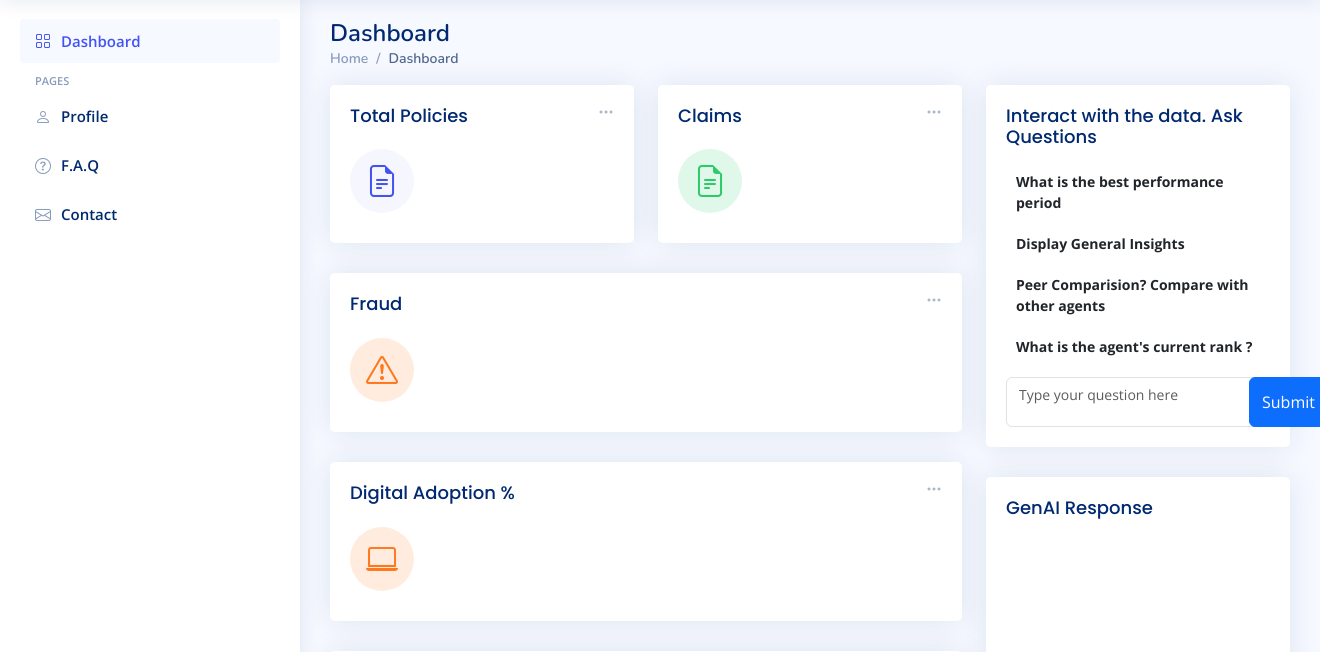
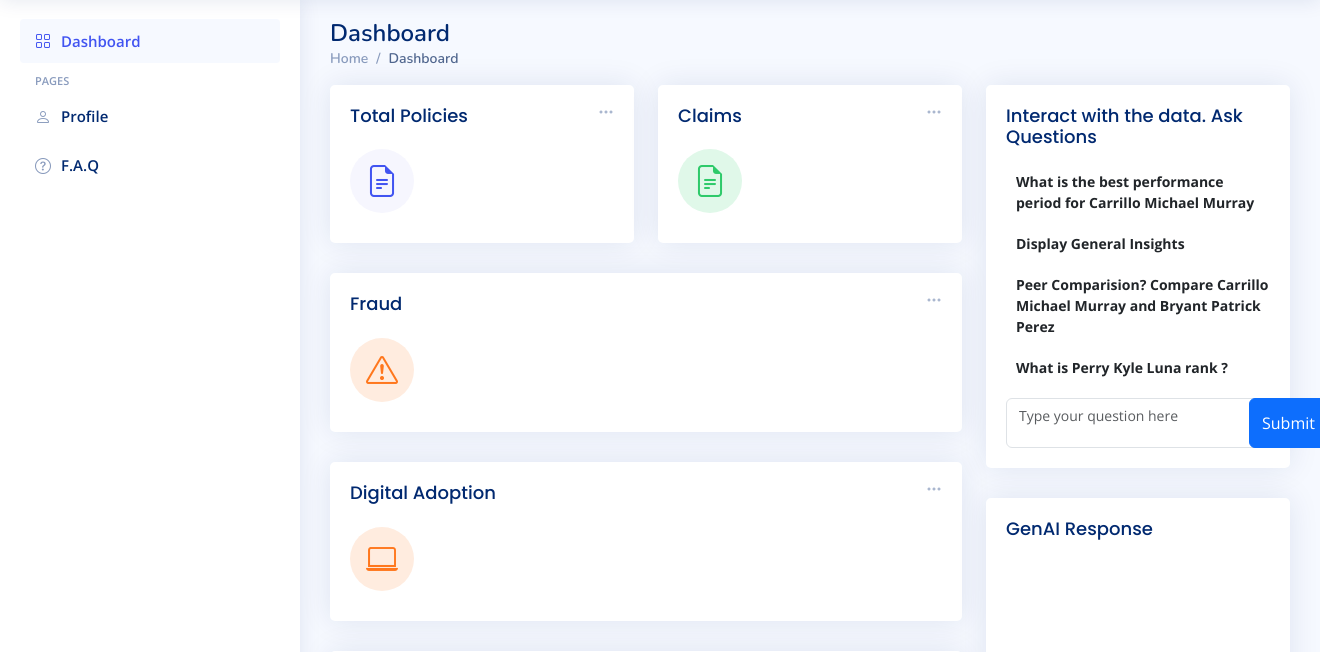
Before and after one commit to gary-limo/genai2, a Django app: page / in a window 1320 px wide. Shown: the part 61-713 px from the top of the page. Run offline with Django 4.2, Linux system fonts and the light colour scheme; data that the repository does not hold is empty; some libraries are stand-ins or nearby versions.

Commit message:
iteration

```diff
--- a/hello/templates/index.html
+++ b/hello/templates/index.html
@@ -145,12 +145,7 @@
         </a>
       </li><!-- End F.A.Q Page Nav -->
 
-      <li class="nav-item">
-        <a class="nav-link collapsed" href="pages-contact.html">
-          <i class="bi bi-envelope"></i>
-          <span>Contact</span>
-        </a>
-      </li><!-- End Contact Page Nav -->
+
 
 
 
@@ -306,7 +301,7 @@
                 </div>
 
                 <div class="card-body">
-                  <h5 class="card-title">Digital Adoption %</h5>
+                  <h5 class="card-title">Digital Adoption</h5>
                   <div class="d-flex align-items-center">
                       <div class="card-icon rounded-circle d-flex align-items-center justify-content-center">
                           <i class="bi bi-laptop"></i>
@@ -373,7 +368,7 @@
 
 
                   <div class="activity-content">
-                    <a href="#" class="fw-bold text-dark" onclick="populateTextarea('What is the best performance period?')">What is the best performance period</a>
+                    <a href="#" class="fw-bold text-dark" onclick="populateTextarea('What is the best performance period for Carrillo Michael Murray?')">What is the best performance period for Carrillo Michael Murray</a>
                   </div>
                 </div><!-- End activity item-->
 
@@ -391,7 +386,7 @@
 
 
                   <div class="activity-content">
-                    <a href="#" class="fw-bold text-dark" onclick="populateTextarea('Peer Comparision? Compare with other agents')" >Peer Comparision? Compare with other agents</a>
+                    <a href="#" class="fw-bold text-dark" onclick="populateTextarea('Peer Comparision? Compare Carrillo Michael Murray and Bryant Patrick Perez')" >Peer Comparision? Compare Carrillo Michael Murray and Bryant Patrick Perez</a>
                   </div>
                 </div><!-- End activity item-->
 
@@ -399,7 +394,7 @@
 
 
                   <div class="activity-content">
-                    <a href="#" class="fw-bold text-dark" onclick="populateTextarea('What is the agent current rank ?')"  >What is the agent's current rank ?</a>
+                    <a href="#" class="fw-bold text-dark" onclick="populateTextarea('What is Perry Kyle Luna  rank ?')"  >What is Perry Kyle Luna rank ?</a>
                   </div>
                 </div><!-- End activity item-->
 
@@ -415,9 +410,13 @@
                     <div class="row">
                         <div class="col-9">
                             <textarea name="question" id="question" class="form-control" style="resize: none; height: 50px; width: 300px; font-size: 14px;" placeholder="Type your question here"></textarea>
-                        </div>
+
+                          </div>
                         <div class="col-3">
+
                             <div class="buttons" {% if answer %}style="display: none"{% endif %}>
+
+
                                 <button type="submit" id="ask-button" class="btn btn-primary" style="height: 50px;">Submit</button>
                             </div>
                         </div>
@@ -631,18 +630,18 @@
 
       // Get values
       const questionValue = document.getElementById('question').value;
-      const agentValue = document.getElementById('agent-select').value;
+      //const agentValue = document.getElementById('agent-select').value;
 
       console.log("Question:", questionValue);
-  console.log("Agent:", agentValue);
+  //console.log("Agent:", agentValue);
 
 
 
       // Check if values are set
-      if (!questionValue || !agentValue) {
-          alert('Please select Agency and Agent.');
-          return;
-      }
+      //if (!questionValue || !agentValue) {
+       //   alert('Please select Agency and Agent.');
+        //  return;
+     // }
 
       // Send data to backend
       fetch('/ask', {
@@ -652,14 +651,26 @@
           },
           body: JSON.stringify({
               question: questionValue,
-              agent: agentValue
+              //agent: agentValue
           })
       })
       .then(response => response.json())
       .then(data => {
           // Handle response data here
           console.log(data);
-          document.getElementById('responseContainer').textContent = data.message;
+          //let formattedInsights = data.message.replace(/#/g, '\n');
+          //document.getElementById('responseContainer').textContent = formattedInsights;
+
+          let formattedInsights = data.message
+  .split(/\d+\)\s+/) // Split the text by the pattern of a numbered statement
+  .filter(Boolean) // Remove empty elements from the resulting array
+  .map((statement, index) => `${index + 1}) ${statement}`) // Add the numbering back
+  .join('<br>'); // Join the statements with line breaks
+
+document.getElementById('responseContainer').innerHTML = formattedInsights;
+
+
+
 
       })
       .catch(error => {
--- a/hello/views.py
+++ b/hello/views.py
@@ -929,7 +929,7 @@ def metrics_data(request):
     policy_issued = sum(policy_issue_values)
     claims_processed = sum(claim_values)
     fraud_detected = sum(fraud_value)
-    digital_adoption = int ((count_yes/count_all_records)*100)
+    digital_adoption = str(int ((count_yes/count_all_records)*100)) + '%'
 
 
 
@@ -1016,15 +1016,7 @@ def ask(request):
     if request.method == 'POST':
         data = json.loads(request.body.decode('utf-8'))
         user_input = data.get("question", "")
-        selected_agent_name = data.get("agent", "")
-
-    for agent in agents_list:
-        if agent["Agent Name"] == selected_agent_name:
-            rank_info = agent["Rank"]
-            break
-
-
-    rank= "rank of this agent is " + str(rank_info);
+        #selected_agent_name = data.get("agent", "")
 
 
 
@@ -1033,31 +1025,10 @@ def ask(request):
 
 
 
-    agents = AgentData.objects.filter(agent_name=selected_agent_name)
 
+    insights_2 =completions(API_KEY_FILE,condensed_data +  user_input +   "Seprate each response using # and numbered them for example 1) . provide upto 5 results only.Stay relevant to question asked" + json_data )
 
-    transposed_data = []
-    keys = agents[0].__dict__.keys()
-    transposed_data.append("|".join(keys))
-
-    for agent_obj in agents:
-        agent_values = []
-        for key in keys:
-                if key != "_state":
-                    value = str(getattr(agent_obj, key))
-                    agent_values.append(value)
-        transposed_data.append("|".join(agent_values))
-
-    transposed_result = "\n".join(transposed_data)
-    transposed_result = transposed_result.replace("_state|", "")
-
-
-
-
-
-
-
-    insights_2 =completions(API_KEY_FILE,condensed_data+ "for the agent" + selected_agent_name +  user_input + rank + " Provide results in few bullet points and keep short. Staye relevant to question asked")
+    print(insights_2)
 
     return JsonResponse({
 
```
Also changed, not shown: hello/templates/pages-faq.html (+13 -8 lines).
